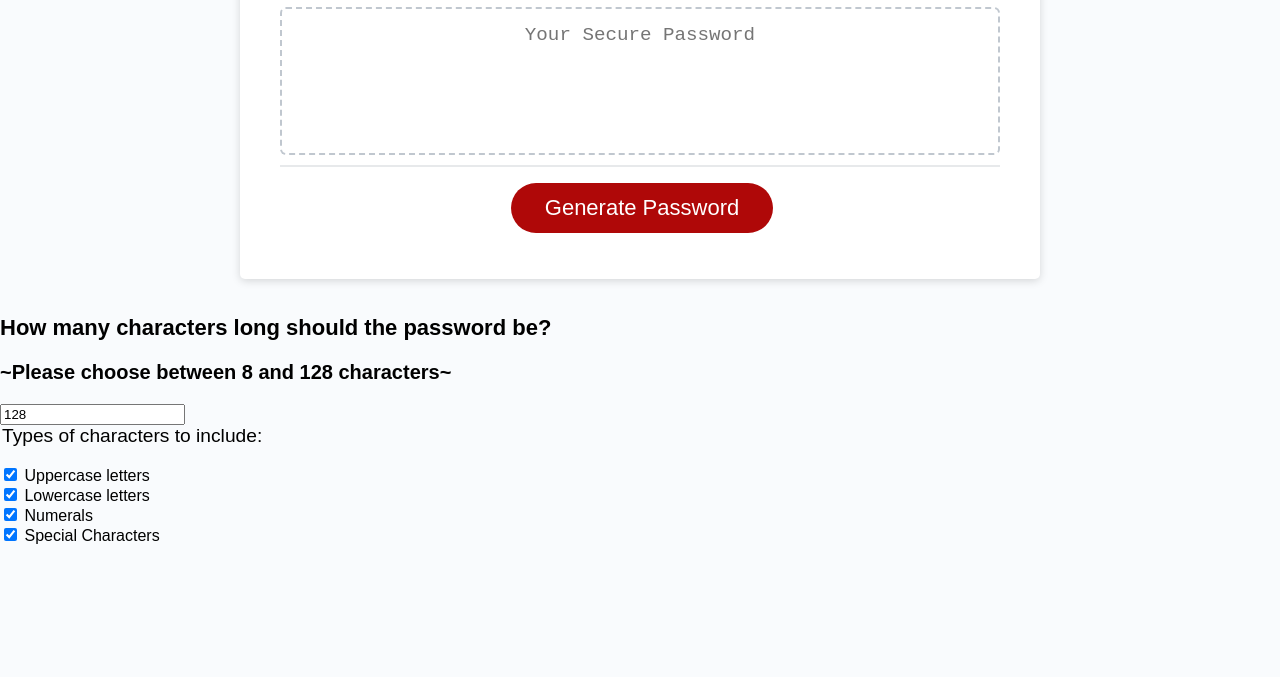
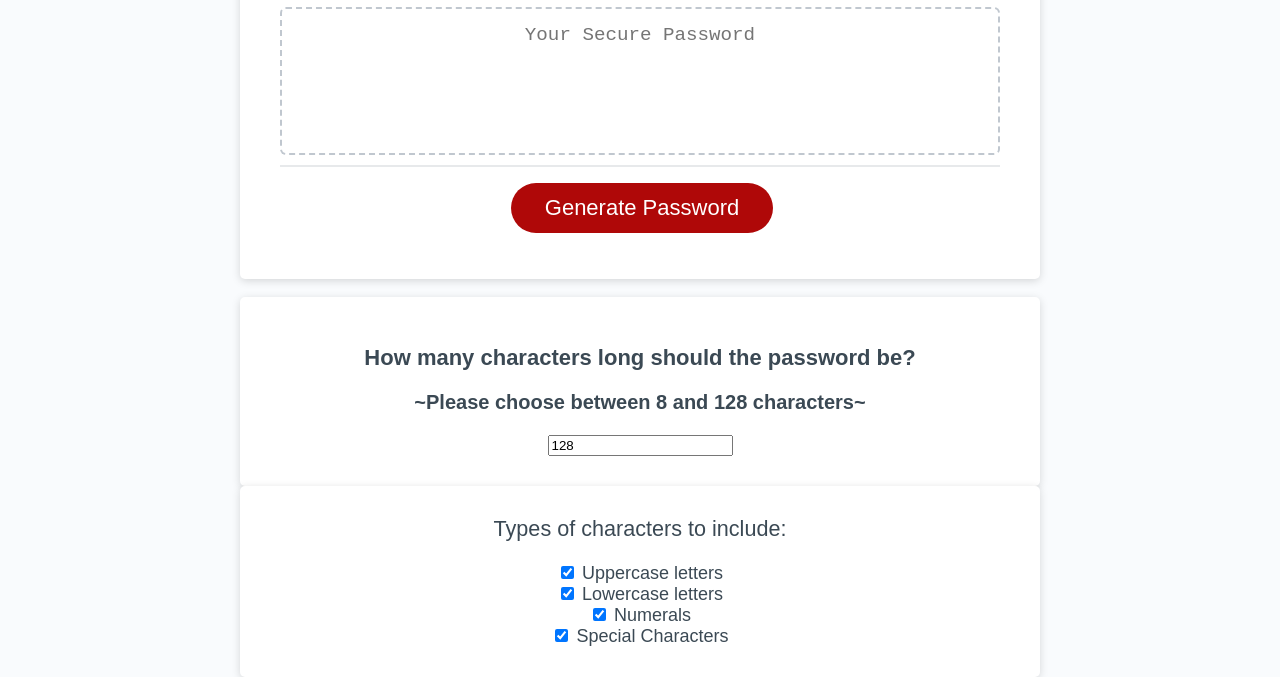
Before and after one commit to GnuArtemis/Password-Generator, a plain HTML site: page index.html in a window 1280 px wide. Shown: the part 241-918 px from the top of the page. Before the commit the page ends 800 px from the top, so only its background shows below. Drawn offline with Linux system fonts and the light colour scheme.

Commit message:
more github deployment fixes

```diff
--- a/index.html
+++ b/index.html
@@ -34,14 +34,14 @@
 
     <br>
 
-    <div class="container" id="gitFix1">
+    <div class="container">
       <h2>How many characters long should the password be?</h2>
       <h3>~Please choose between 8 and 128 characters~</h3>
       <input type="number" id="passwordLength" value=128>
     </div>
 
 
-    <div class="container" id="gitFix1">
+    <div class="container">
       <legend>Types of characters to include: </legend>
       <br>
       <input type="checkbox" name="chars" id="upperCase" checked>
--- a/style.css
+++ b/style.css
@@ -28,6 +28,29 @@ header {
   padding: 20px;
   padding-top: 0px;
   color: hsl(206, 17%, 28%);
+}
+
+.container {
+  background-color: hsl(0, 0%, 100%);
+  border-radius: 5px;
+  border-width: 1px;
+  box-shadow: rgba(0, 0, 0, 0.15) 0px 2px 8px 0px;
+  color: hsl(206, 17%, 28%);
+  font-size: 18px;
+  margin: 0 auto;
+  max-width: 800px;
+  padding: 30px 40px;
+  text-align: center;
+}
+.container legend {
+  font-size: larger;
+}
+
+.container h2 {
+  font-size: 22px;
+}
+.container h3 {
+  font-size: 20px;
 }
 
 .card {
@@ -136,26 +159,3 @@ button[disabled] {
   }
 
 }
-
-.container#gitfix1 {
-  background-color: hsl(0, 0%, 100%);
-  border-radius: 5px;
-  border-width: 1px;
-  box-shadow: rgba(0, 0, 0, 0.15) 0px 2px 8px 0px;
-  color: hsl(206, 17%, 28%);
-  font-size: 18px;
-  margin: 0 auto;
-  max-width: 800px;
-  padding: 30px 40px;
-  text-align: center;
-}
-.container legend {
-  font-size: larger;
-}
-
-.container h2 {
-  font-size: 22px;
-}
-.container h3 {
-  font-size: 20px;
-}
```
